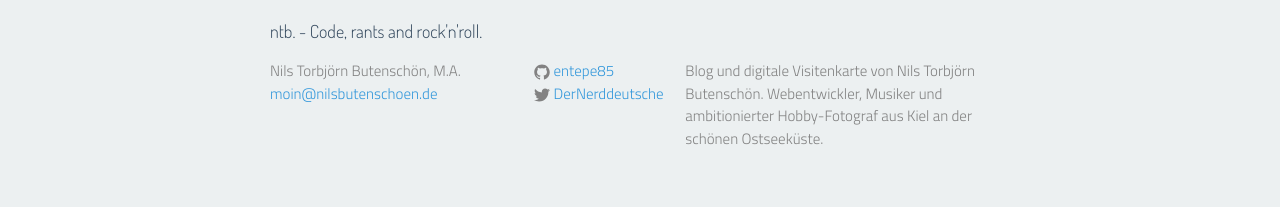
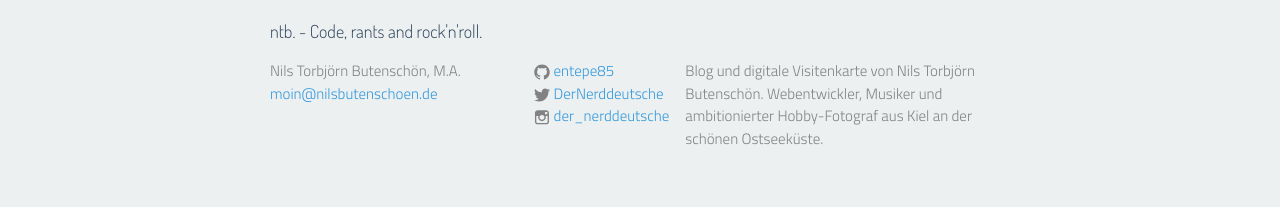
Before and after one commit to entepe85/nilsbutenschoen.de, a Jekyll site: the page built from index.html, in a window 1280 px wide. Shown: the part 939-1146 px from the top of the page. Built offline with Jekyll 4.4.1, drawn with Linux system fonts in a browser that asks for light colours; nearby versions of some CDN libraries.

Commit message:
Add instagram to footer.

```diff
--- a/_config.yml
+++ b/_config.yml
@@ -8,6 +8,7 @@ baseurl: "" # the subpath of your site, e.g. /blog
 url: "http://nilsbutenschoen.de" # the base hostname & protocol for your site
 twitter_username: DerNerddeutsche
 github_username:  entepe85
+instagram_username: der_nerddeutsche
 
 # Build settings
 markdown: kramdown
--- a/_includes/footer.html
+++ b/_includes/footer.html
@@ -42,6 +42,18 @@
             </a>
           </li>
           {% endif %}
+
+            {% if site.instagram_username %}
+                <li>
+                    <a href="http://www.instagram.com/{{ site.instagram_username }}">
+                        <span class="icon icon--instagram">
+                            {% include instagram.svg %}
+                        </span>
+
+                        <span class="username">{{ site.instagram_username }}</span>
+                    </a>
+                </li>
+            {% endif %}
         </ul>
       </div>
 
```
Also changed, not shown: _includes/instagram.svg (added).
